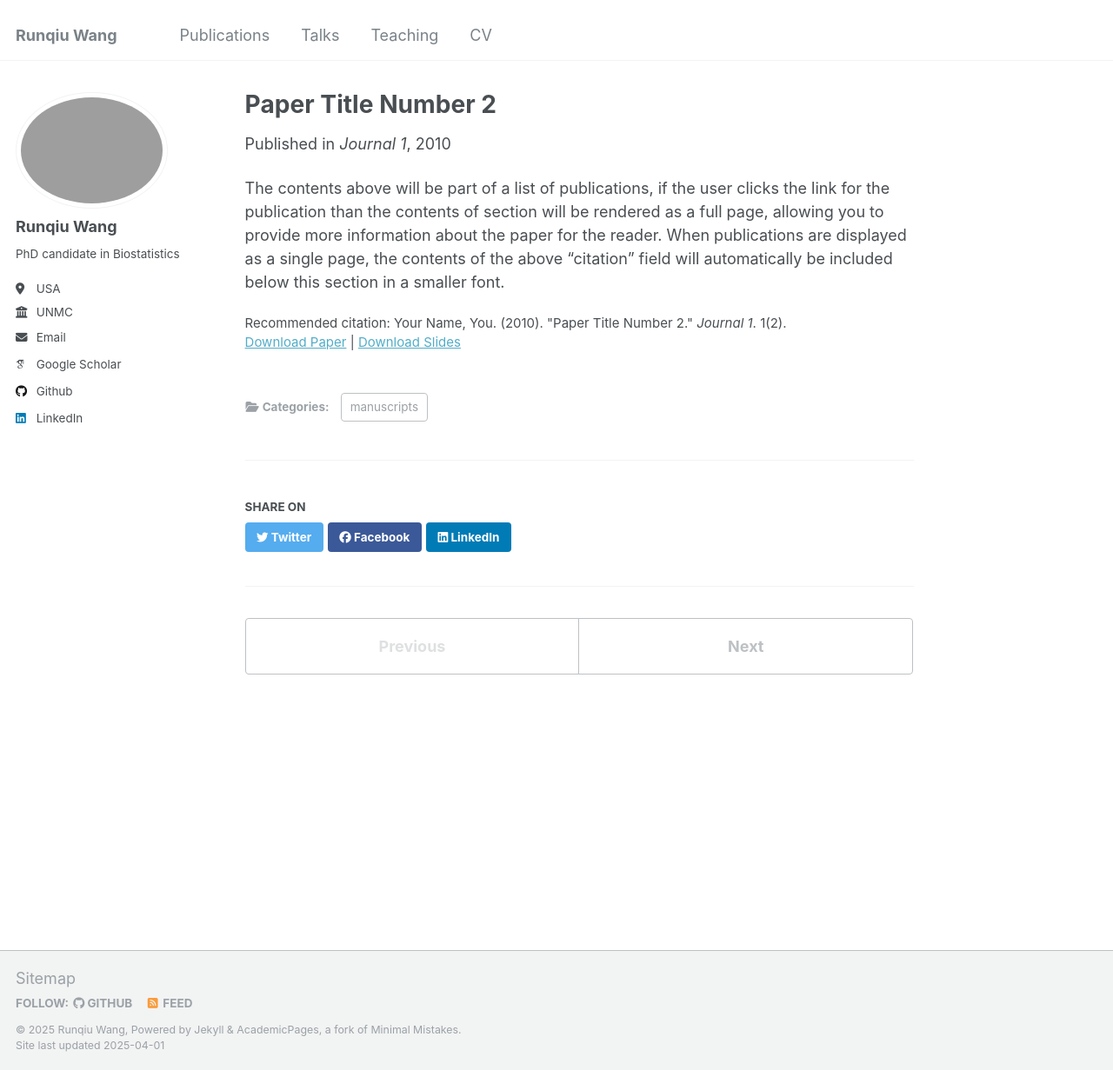
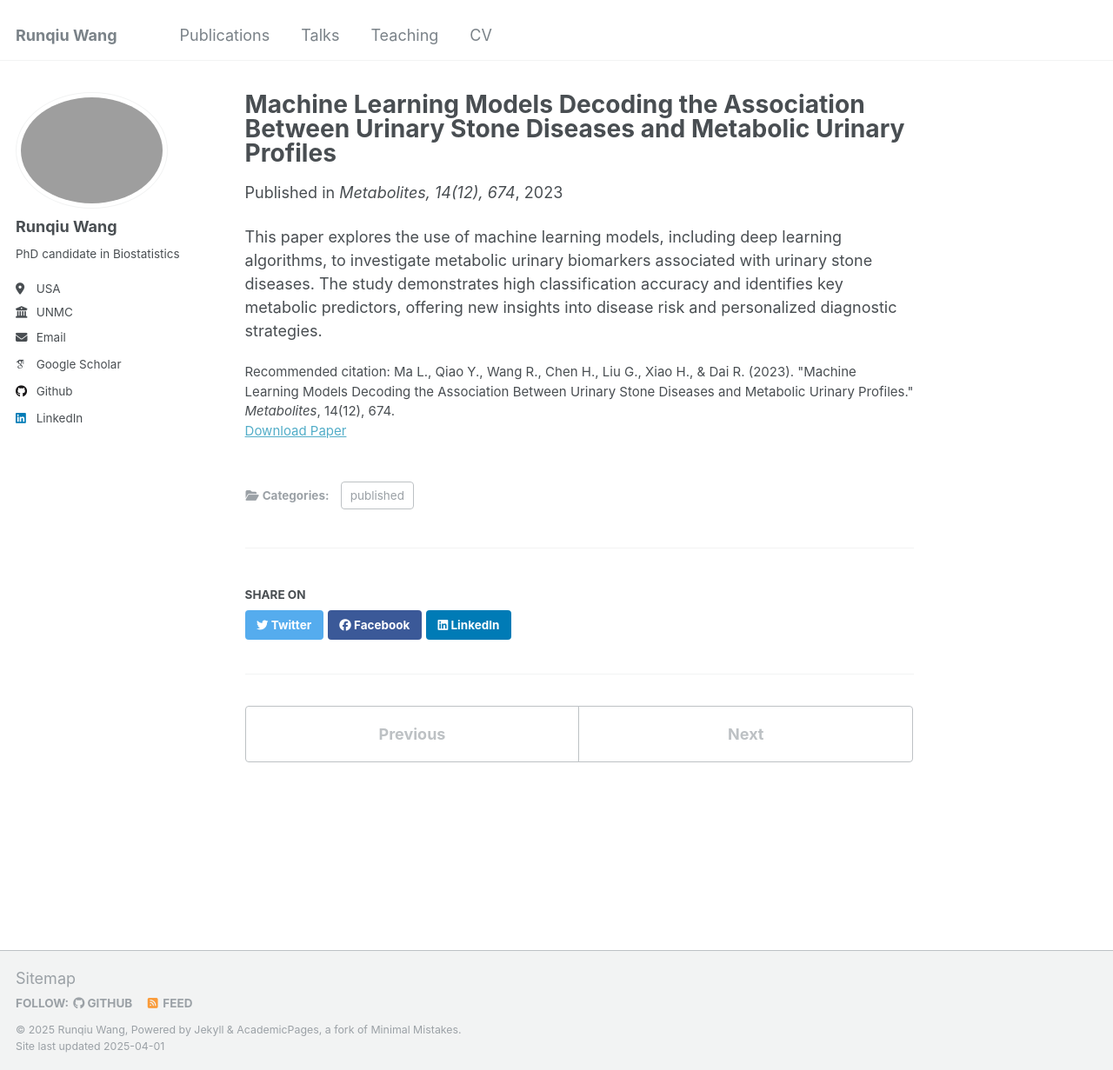
Before and after one commit to RunqiuWang22/runqiuwang22.github.io, a Jekyll site: the page built from _publications/2010-10-01-paper-title-number-2.md, in a window 1280 px wide and 1231 px high. Shown: the whole window at 87% size. Built offline with Jekyll 4.4.1, drawn with Linux system fonts in a browser that asks for light colours; some web fonts are replaced.

Commit message:
Update 2010-10-01-paper-title-number-2.md

```diff
--- a/_publications/2010-10-01-paper-title-number-2.md
+++ b/_publications/2010-10-01-paper-title-number-2.md
@@ -1,14 +1,13 @@
 ---
-title: "Paper Title Number 2"
+title: "Machine Learning Models Decoding the Association Between Urinary Stone Diseases and Metabolic Urinary Profiles"
 collection: publications
-category: manuscripts
-permalink: /publication/2010-10-01-paper-title-number-2
-excerpt: 'This paper is about the number 2. The number 3 is left for future work.'
-date: 2010-10-01
-venue: 'Journal 1'
-slidesurl: 'http://academicpages.github.io/files/slides2.pdf'
-paperurl: 'http://academicpages.github.io/files/paper2.pdf'
-citation: 'Your Name, You. (2010). &quot;Paper Title Number 2.&quot; <i>Journal 1</i>. 1(2).'
+category: published
+permalink: /publication/2023-urinary-stone-ml
+excerpt: "This study applies machine learning models to analyze metabolic urinary profiles and their association with urinary stone diseases, identifying predictive biomarkers and complex metabolic patterns."
+date: 2023-12-01
+venue: "Metabolites, 14(12), 674"
+paperurl: "https://www.mdpi.com/2218-1989/14/12/674"
+citation: "Ma L., Qiao Y., Wang R., Chen H., Liu G., Xiao H., & Dai R. (2023). \"Machine Learning Models Decoding the Association Between Urinary Stone Diseases and Metabolic Urinary Profiles.\" <i>Metabolites</i>, 14(12), 674."
 ---
 
-The contents above will be part of a list of publications, if the user clicks the link for the publication than the contents of section will be rendered as a full page, allowing you to provide more information about the paper for the reader. When publications are displayed as a single page, the contents of the above "citation" field will automatically be included below this section in a smaller font.
+This paper explores the use of machine learning models, including deep learning algorithms, to investigate metabolic urinary biomarkers associated with urinary stone diseases. The study demonstrates high classification accuracy and identifies key metabolic predictors, offering new insights into disease risk and personalized diagnostic strategies.
```
